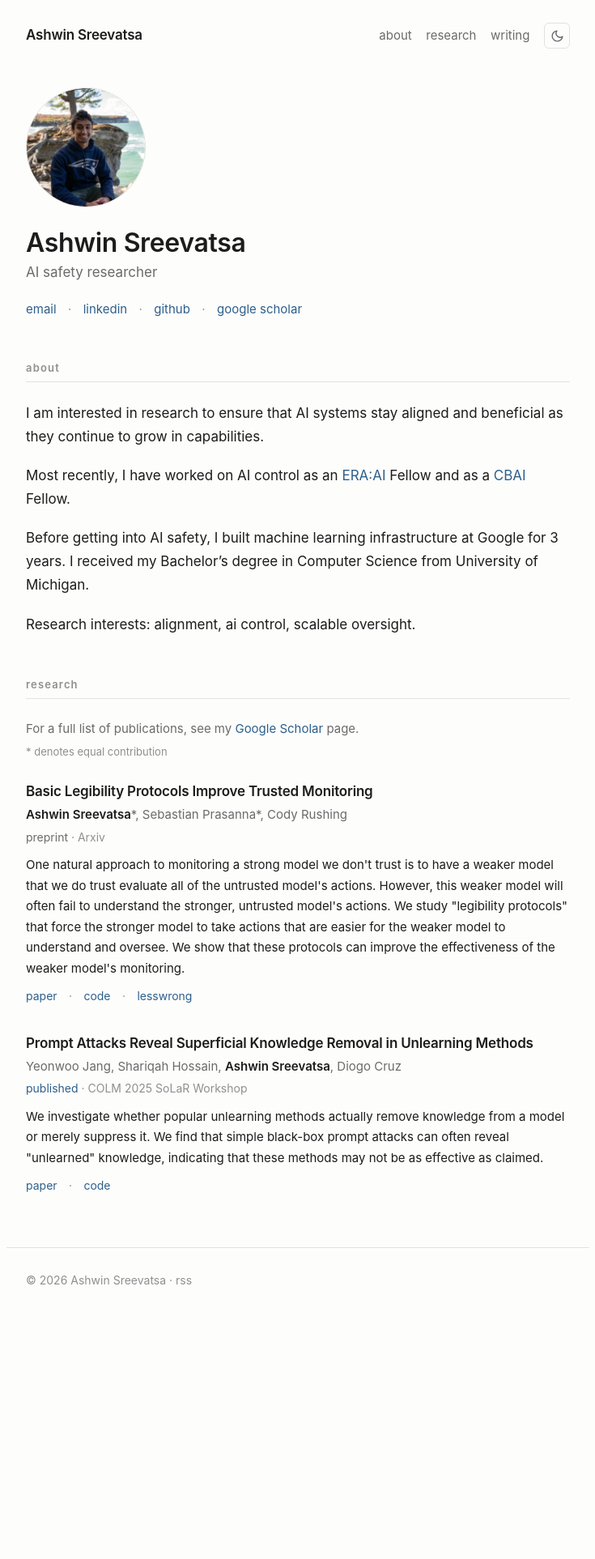
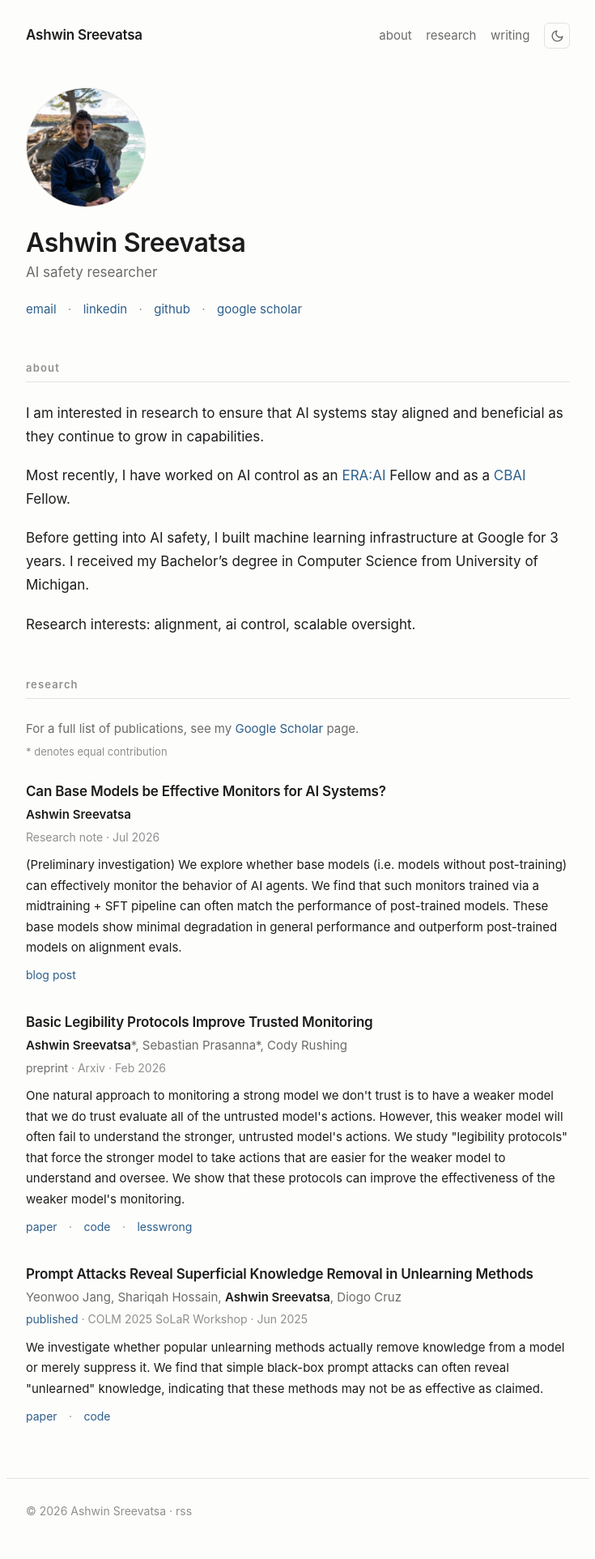
Before and after one commit to TheAshwinner/TheAshwinner.github.io, a Jekyll site: the page built from index.md, in a window 1280 px wide. Shown: the whole page at 81% size, without its empty margins (272-1007 px from the left). Built offline with Jekyll 4.4.1, drawn with Linux system fonts in a browser that asks for light colours; a style sheet for code colours, icons or effects is not loaded; before the commit the page ends 1640 px from its top, so only the background shows below that.

Commit message:
Add base model monitoring note to the research list
List the base model monitoring post as a research entry, labelled
"Research note" since the work is wrapped up but not headed to a venue.

Also add an optional `date` field to publication entries. The meta line
previously used pairwise conditionals for its separator, which doesn't
extend to a third part, so it now joins the present parts instead.

Co-Authored-By: Claude Opus 5 (1M context) <noreply@anthropic.com>
Claude-Session: https://claude.ai/code/session_01SBBmngmC2praAVXZsMTuRk

```diff
--- a/_data/publications.yml
+++ b/_data/publications.yml
@@ -4,6 +4,8 @@
 #   authors    optional - your name gets bolded automatically if written as
 #              "Ashwin Sreevatsa"
 #   venue      optional - e.g. "ICML 2026", "arXiv"
+#   date       optional - a real YAML date (use the 1st if only the month is
+#              known, e.g. 2026-02-01); rendered next to the venue as "Feb 2026"
 #   status     optional - published | preprint | ongoing
 #   featured   optional - true renders a star
 #   thumbnail  optional - e.g. /assets/images/pubs/foo.png (layout works without one)
@@ -12,10 +14,20 @@
 
 # TODO: replace these placeholders with your real work.
 
+- title: "Can Base Models be Effective Monitors for AI Systems?"
+  authors: "Ashwin Sreevatsa"
+  venue: "Research note"
+  date: 2026-07-13
+  summary: >
+    (Preliminary investigation) We explore whether base models (i.e. models without post-training) can effectively monitor the behavior of AI agents. We find that such monitors trained via a midtraining + SFT pipeline can often match the performance of post-trained models. These base models show minimal degradation in general performance and outperform post-trained models on alignment evals.
+  links:
+    - { label: blog post, url: "/writing/base-model-monitoring-update/" }
+
 - title: "Basic Legibility Protocols Improve Trusted Monitoring"
   authors: "Ashwin Sreevatsa*, Sebastian Prasanna*, Cody Rushing"
   status: preprint
   venue: "Arxiv"
+  date: 2026-02-09
   summary: >
     One natural approach to monitoring a strong model we don't trust is to have a weaker model that we do trust evaluate all of the untrusted model's actions. However, this weaker model will often fail to understand the stronger, untrusted model's actions. We study "legibility protocols" that force the stronger model to take actions that are easier for the weaker model to understand and oversee. We show that these protocols can improve the effectiveness of the weaker model's monitoring.
   links:
@@ -27,6 +39,7 @@
   authors: "Yeonwoo Jang, Shariqah Hossain, Ashwin Sreevatsa, Diogo Cruz "
   venue: "COLM 2025 SoLaR Workshop"
   status: published
+  date: 2025-06-11
   summary: >
     We investigate whether popular unlearning methods actually remove knowledge from a model or merely suppress it. We find that simple black-box prompt attacks can often reveal "unlearned" knowledge, indicating that these methods may not be as effective as claimed.
   links:
--- a/_includes/publication.html
+++ b/_includes/publication.html
@@ -16,12 +16,19 @@
     <p class="pub__authors">{{ include.pub.authors | replace: site.title, me }}</p>
     {%- endif %}
 
-    {%- if include.pub.status or include.pub.venue %}
-    <p class="pub__meta">
-      {%- if include.pub.status %}<span class="pub__status pub__status--{{ include.pub.status }}">{{ include.pub.status }}</span>{% endif -%}
-      {%- if include.pub.status and include.pub.venue %} &middot; {% endif -%}
-      {%- if include.pub.venue %}{{ include.pub.venue }}{% endif -%}
-    </p>
+    {%- comment -%}
+    The meta line is status / venue / date, any of which may be absent. Each
+    present part is appended with a `|~|` delimiter and the pieces are then
+    joined, so a missing part never leaves a stray separator behind and a new
+    part can be added without touching the ones around it.
+    {%- endcomment -%}
+    {%- capture meta_raw -%}
+    {%- if include.pub.status %}<span class="pub__status pub__status--{{ include.pub.status }}">{{ include.pub.status }}</span>|~|{% endif %}{% if include.pub.venue %}{{ include.pub.venue }}|~|{% endif %}{% if include.pub.date %}<time datetime="{{ include.pub.date | date_to_xmlschema }}">{{ include.pub.date | date: "%b %Y" }}</time>|~|{% endif %}
+    {%- endcapture -%}
+    {%- assign meta_parts = meta_raw | split: "|~|" -%}
+
+    {%- if meta_parts.size > 0 %}
+    <p class="pub__meta">{{ meta_parts | join: " &middot; " }}</p>
     {%- endif %}
 
     {%- if include.pub.summary %}
```
